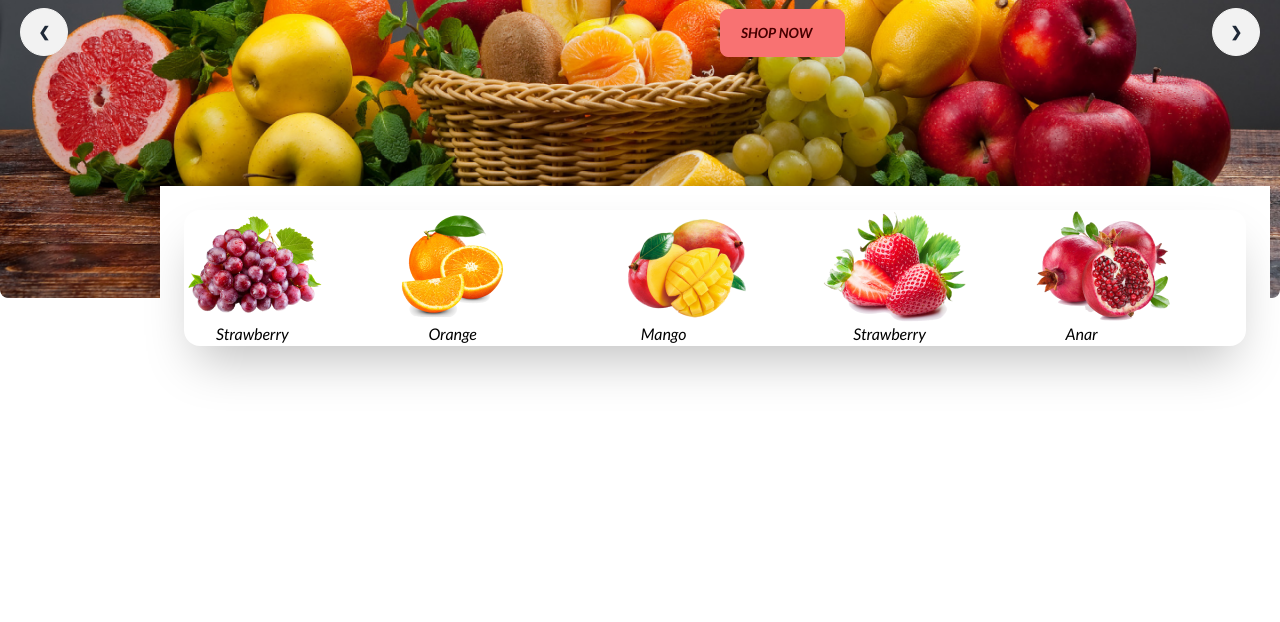
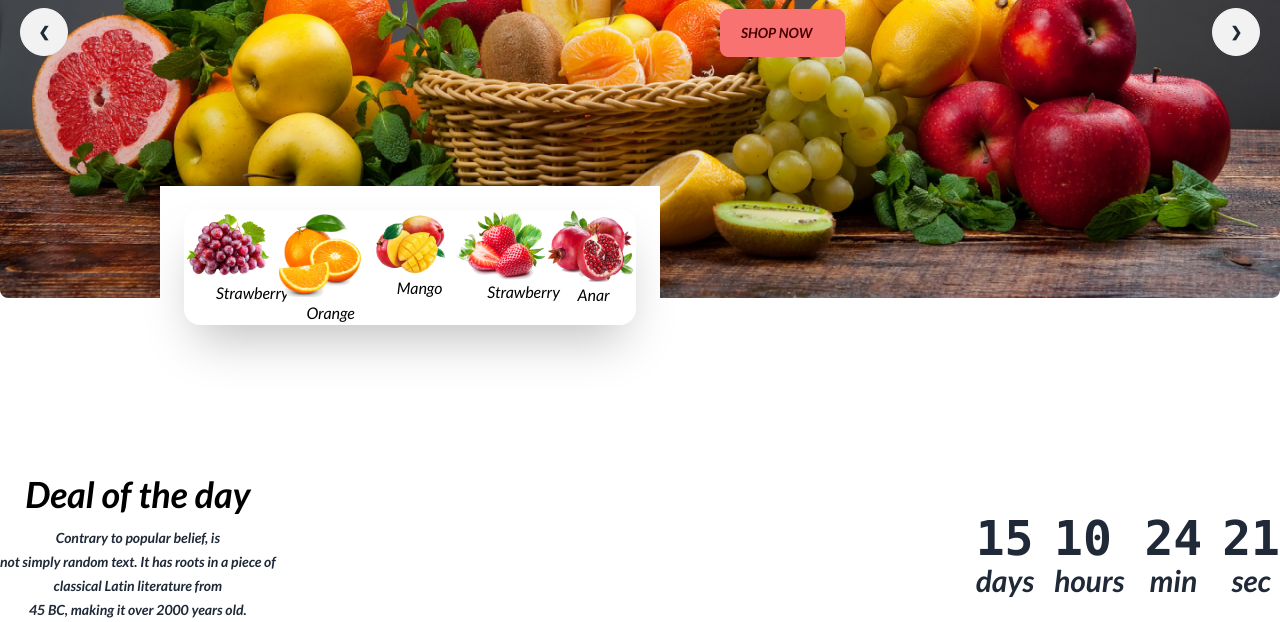
Before and after one commit to ramohin1236/fruit-brust, a plain HTML site: page index.html in a window 1280 px wide. Shown: the part 427-1049 px from the top of the page. Before the commit the page ends 1005 px from the top, so only its background shows below. Drawn offline with nearby package versions, Linux system fonts and the light colour scheme; grey boxes are pictures that could not be loaded.

Commit message:
timer added

```diff
--- a/index.html
+++ b/index.html
@@ -153,9 +153,8 @@
               </div>
         </section>
         <!-- positinon section -->
-        <section class="-mt-28 absolute bg-white w-[1110px] ml-40 p-6  max-sm:hidden max-md:hidden ">
-               <div class="w-96;
-               ; mb-52 shadow-2xl grid grid-cols-5 rounded-2xl	">
+        <section class="-mt-28 absolute bg-white w-[1110px] ml-40 p-6  max-sm:hidden md:w-[500px] ">
+               <div class="shadow-2xl grid grid-cols-5 rounded-2xl	">
                     <div class="">
                         <img src="./images/fruit1.png" alt="">
                         <p class="text-black ml-8">Strawberry</p>
@@ -185,5 +184,44 @@
         </section>
     </header>
 
+    <main>
+        <div class="lg:flex justify-between lg:mt-44 mt-20">
+            <div>
+                <h1 class="text-3xl lg:text-4xl font-extrabold text-black mb-3 max-sm:text-center md:text-center" >Deal of the day</h1>
+                <p class="leading-6 font-bold text-sm text-center ">
+                    Contrary to popular belief, is <br> not simply random text. It has roots in a piece of <br> classical Latin literature from  <br>45 BC, making it over 2000 years old.
+                </p>
+            </div>
+            <div>
+                <div class="grid grid-flow-col gap-5 text-center auto-cols-max max-sm:ml-20 max-sm:mt-5 md:ml-64 md:mt-10 text-3xl font-extrabold">
+                    <div class="flex flex-col">
+                      <span class="countdown font-mono text-5xl">
+                        <span style="--value:15;"></span>
+                      </span>
+                      days
+                    </div>
+                    <div class="flex flex-col">
+                      <span class="countdown font-mono text-5xl">
+                        <span style="--value:10;"></span>
+                      </span>
+                      hours
+                    </div>
+                    <div class="flex flex-col">
+                      <span class="countdown font-mono text-5xl">
+                        <span style="--value:24;"></span>
+                      </span>
+                      min
+                    </div>
+                    <div class="flex flex-col">
+                      <span class="countdown font-mono text-5xl">
+                        <span style="--value:21;"></span>
+                      </span>
+                      sec
+                    </div>
+                  </div>
+            </div>
+        </div>
+    </main>
+
 </body>
 </html>
```
